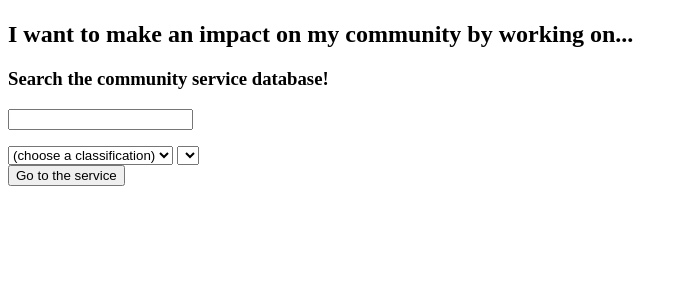
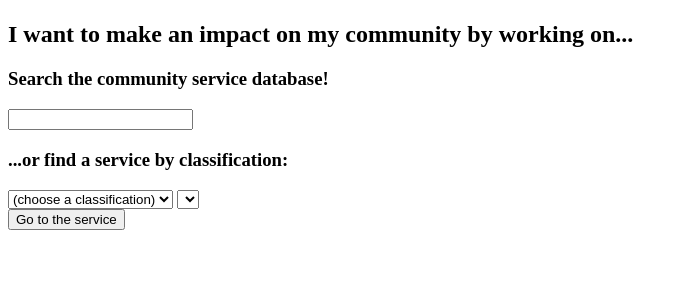
Before and after one commit to GetInvolvedPA/GetInvolvedPA-Discovery, a Django app: page / in a window 1280 px wide. Shown: the part 45-345 px from the top of the page, without its empty margins (0-688 px from the left). Run offline with Django 3.2, Linux system fonts and the light colour scheme; data that the repository does not hold is empty.

```diff
--- a/getInvolvedPAWebsite/servicediscovery/templates/servicediscovery/index.html
+++ b/getInvolvedPAWebsite/servicediscovery/templates/servicediscovery/index.html
@@ -65,6 +65,7 @@
           <input type="text" name="searchquery">
         </form>
 
+	<h3>...or find a service by classification:</h3>
     <div id="dropdown-menu">
       <select onchange="onChange()" id = "serviceClassSelect">
 		  <option>(choose a classification)</option>
```
